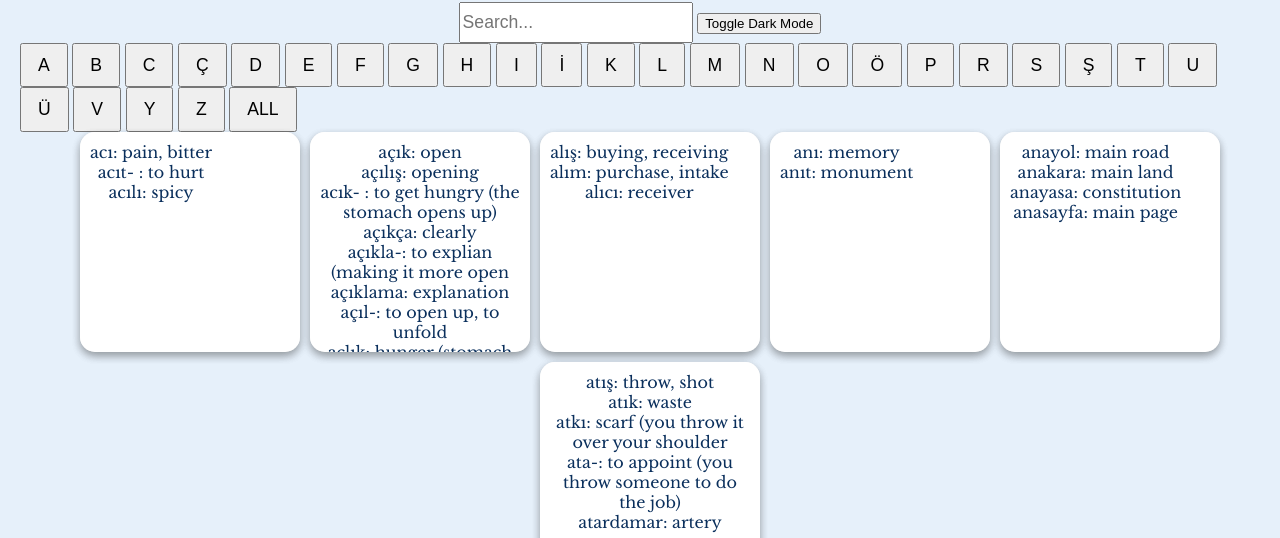
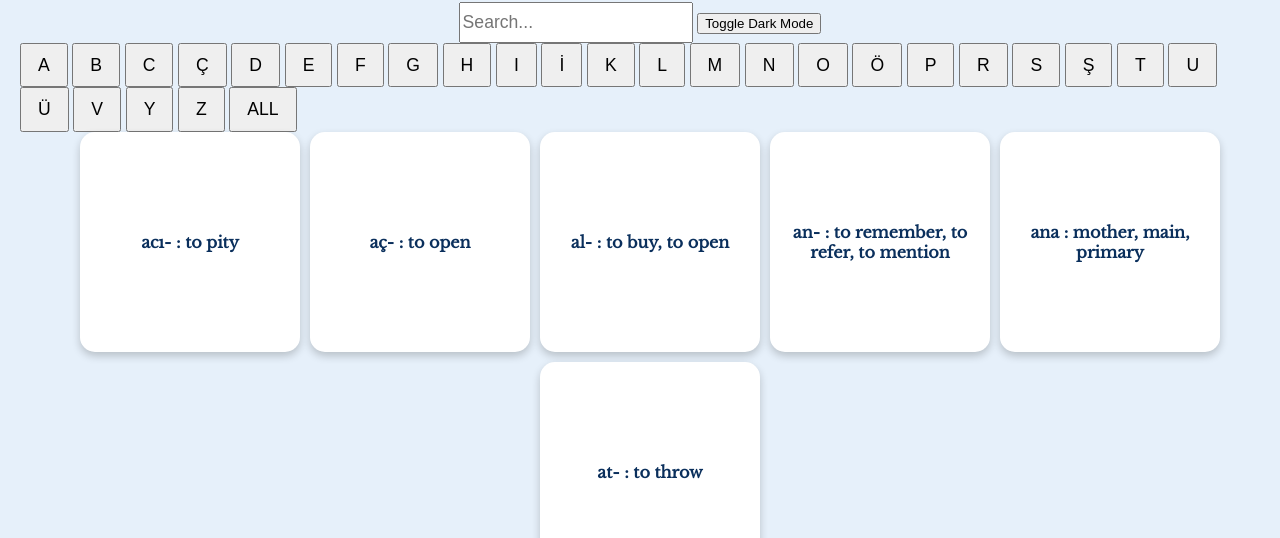
Before and after one commit to ucy34/echoes-of-turkish, a plain HTML site: page index.html in a window 1280 px wide. Shown: the part 262-800 px from the top of the page. Drawn offline with nearby package versions, Linux system fonts and the light colour scheme.

Commit message:
Update index.html

```diff
--- a/index.html
+++ b/index.html
@@ -62,14 +62,14 @@
     .flip-card-front {
       font-weight: bold;
     }
-.flip-card-back {
-  display: flex;
-  flex-direction: column;
+    .flip-card-back {
+      transform: rotateY(180deg);
+      font-size: 14px;
+      line-height: 1.5;
   align-items: flex-start;
-  justify-content: flex-start;
-  padding: 10px;
-  overflow-y: auto;
-}
+  justify-content: center;
+  padding-top: 10px;
+    }
 
 .flip-card-inner.flipped {
   transform: rotateY(180deg);
```
